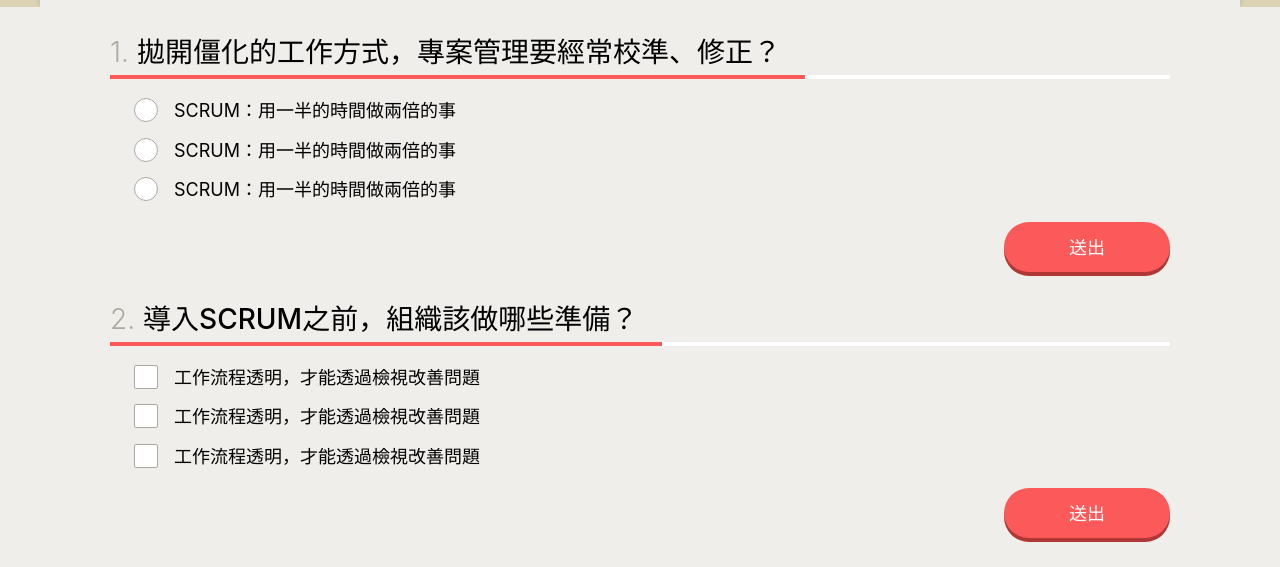
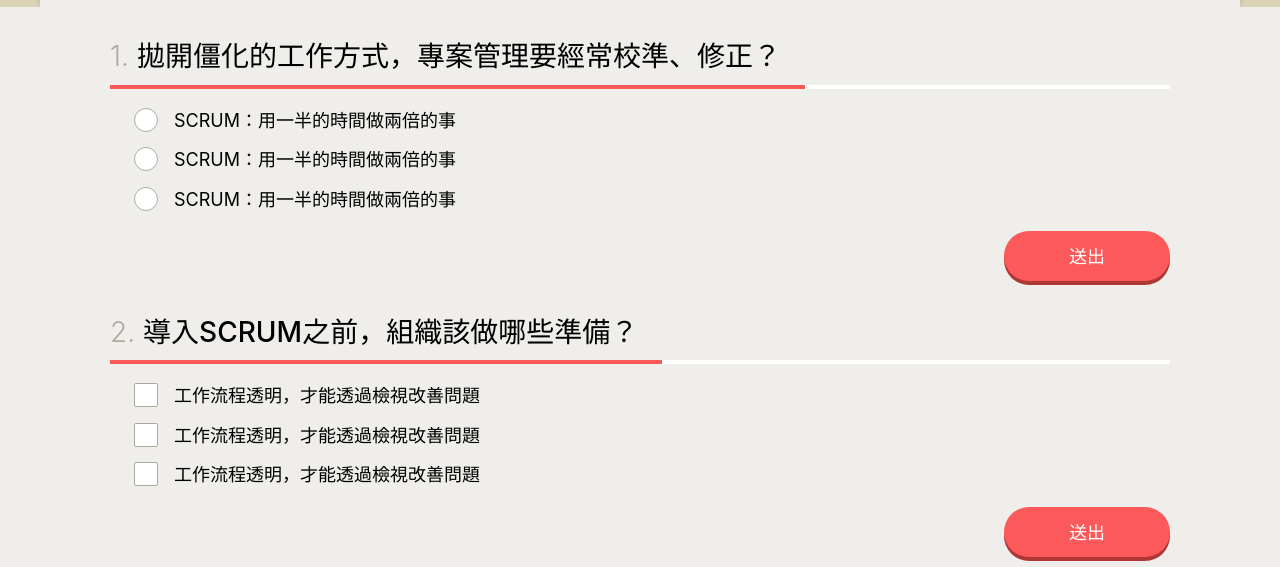
Before and after one commit to wei-jie-wang/mschool-202103, a plain HTML site: page quiz.html in a window 1280 px wide. Shown: the part 225-792 px from the top of the page. Drawn offline with nearby package versions, Linux system fonts and the light colour scheme; files that its build step writes are made by us from their sources; files whose address does not match are found by name; a web font is replaced by a local one.

Commit message:
scss update

```diff
--- a/assets/sass/import/_course.scss
+++ b/assets/sass/import/_course.scss
@@ -86,18 +86,28 @@
 
     &__title {
       width: 100%;
-      height: 42px;
-      border-bottom: 4px solid #fff;
       margin-bottom: 16px;
       overflow: hidden;
+      position: relative;
+
+      &::after {
+        content: '';
+        background-color: #fff;
+        width: 100%;
+        height: 4px;
+        position: absolute;
+        bottom: 0;
+        left: 0;
+        z-index: -1;
+      }
 
       h3 {
-        float: left;
-        height: 42px;
         border-bottom: 4px solid $brand-primary;
-        position: absolute;
         padding-right: $spacing-base;
         font-size: 28px;
+        display: inline-block;
+        padding-bottom: 8px;
+        line-height: 1.4;
 
         span {
           font-weight: 300;
@@ -354,7 +364,7 @@
   .quiz-lists .quiz-item__title h3 {
     float: inherit;
     height: auto;
-    border-bottom: 0;
+    // border-bottom: 0;
     position: inherit;
     padding-right: inherit;
     font-size: 1.5rem;
```
